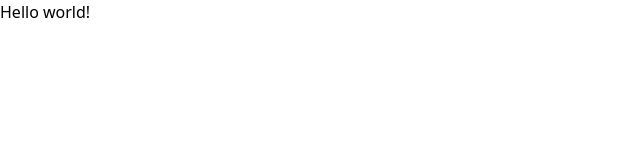
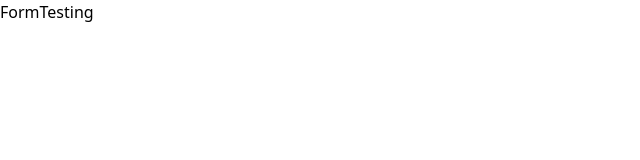
Before and after one commit to BackendExpert/Testiing-React, a React (Vite) app in the folder client/: page / in a window 1280 px wide. Shown: the top 160 px of the page, without its empty margins (0-640 px from the left). Built offline with nearby package versions, Linux system fonts and the light colour scheme.

Commit message:
Update App.jsx
Co-Authored-By: JehanKandy  <jehankandy@gmail.com>

```diff
--- a/client/src/App.jsx
+++ b/client/src/App.jsx
@@ -1,7 +1,12 @@
+import { BrowserRouter, Route, Routes } from "react-router-dom";
+import FormTesting from "./TestingExamples/FormTesting";
+
 export default function App() {
   return (
-    <h1 className="text-3xl font-bold underline">
-      Hello world!
-    </h1>
+    <BrowserRouter>
+    <Routes>
+      <Route path="/" element={<FormTesting />} />
+    </Routes>
+  </BrowserRouter>
   )
 }
```
